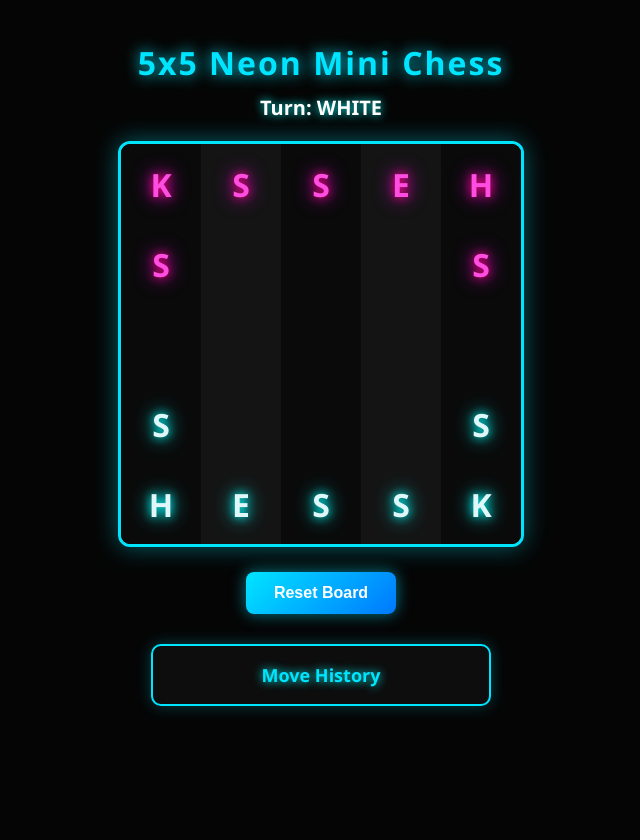
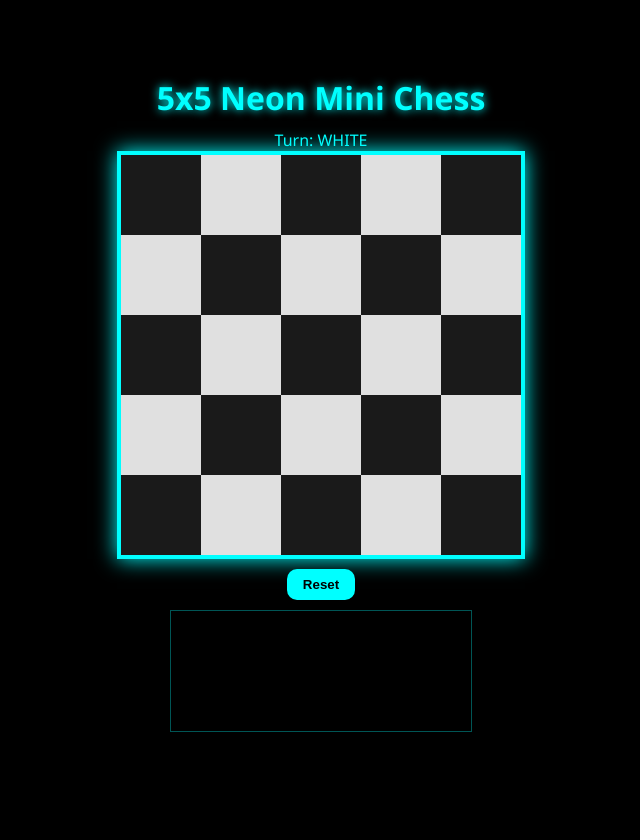
Before and after one commit to DEBABRATA1331/5X5Chess, a Flask app: template backend/templates/index.html in a window 1280 px wide. Shown: the whole page, without its empty margins (319-959 px from the left). After the commit the page ends 732 px from the top, so only its background shows below. Run offline with Flask 3, Linux system fonts and the light colour scheme; the template is opened without the code that fills it, so the values that code supplies are empty.

```diff
--- a/backend/templates/index.html
+++ b/backend/templates/index.html
@@ -1,58 +1,143 @@
 <!DOCTYPE html>
 <html lang="en">
 <head>
-    <meta charset="UTF-8" />
-    <meta name="viewport" content="width=device-width, initial-scale=1.0"/>
-    <title>5x5 Neon Mini Chess</title>
-    <link rel="stylesheet" href="{{ url_for('static', filename='style.css') }}">
+  <meta charset="UTF-8" />
+  <meta name="viewport" content="width=device-width, initial-scale=1.0" />
+  <title>5x5 Neon Mini Chess</title>
+  <style>
+    body {
+      background-color: #000;
+      color: #0ff;
+      font-family: 'Segoe UI', sans-serif;
+      display: flex;
+      flex-direction: column;
+      align-items: center;
+      justify-content: center;
+      height: 100vh;
+      margin: 0;
+    }
+
+    h1 {
+      margin-bottom: 10px;
+      color: #0ff;
+      text-shadow: 0 0 10px #0ff;
+    }
+
+    .board {
+      display: grid;
+      grid-template-columns: repeat(5, 80px);
+      grid-template-rows: repeat(5, 80px);
+      border: 4px solid #0ff;
+      box-shadow: 0 0 20px #0ff;
+    }
+
+    .cell {
+      display: flex;
+      align-items: center;
+      justify-content: center;
+      font-size: 28px;
+      cursor: pointer;
+      user-select: none;
+      transition: all 0.2s ease;
+    }
+
+    /* 🟦 Alternate black-white color pattern */
+    .cell:nth-child(odd) {
+      background-color: #1a1a1a;
+    }
+    .cell:nth-child(even) {
+      background-color: #e0e0e0;
+    }
+
+    /* 🟩 Glow when selected */
+    .cell.selected {
+      box-shadow: 0 0 15px #0ff inset, 0 0 10px #0ff;
+    }
+
+    /* 🟨 Highlight valid moves */
+    .valid-move {
+      background-color: #0ff4;
+    }
+
+    /* 🟥 Highlight captures */
+    .valid-capture {
+      background-color: #f004;
+    }
+
+    .white-piece {
+      color: #fff;
+      text-shadow: 0 0 8px #0ff;
+    }
+
+    .black-piece {
+      color: #0ff;
+      text-shadow: 0 0 8px #fff;
+    }
+
+    #controls {
+      margin-top: 10px;
+      display: flex;
+      gap: 20px;
+      align-items: center;
+    }
+
+    #resetBtn {
+      background: #0ff;
+      color: #000;
+      border: none;
+      padding: 8px 16px;
+      font-weight: bold;
+      border-radius: 10px;
+      cursor: pointer;
+      transition: 0.2s;
+    }
+
+    #resetBtn:hover {
+      background: #fff;
+    }
+
+    #move-history {
+      list-style: none;
+      padding: 0;
+      margin-top: 10px;
+      color: #0ff;
+      font-size: 14px;
+      height: 120px;
+      overflow-y: auto;
+      width: 300px;
+      border: 1px solid #0ff5;
+    }
+  </style>
 </head>
 <body>
-    <h1>5x5 Neon Mini Chess</h1>
 
-    <div id="turn-indicator">Turn: WHITE</div>
+  <h1>5x5 Neon Mini Chess</h1>
 
-    <!-- 🟩 5x5 Chessboard -->
-    <div class="board" role="grid" aria-label="5 by 5 chessboard">
-        <div class="cell black-piece" id="0-0" role="gridcell">K</div>
-        <div class="cell black-piece" id="0-1" role="gridcell">S</div>
-        <div class="cell black-piece" id="0-2" role="gridcell">S</div>
-        <div class="cell black-piece" id="0-3" role="gridcell">E</div>
-        <div class="cell black-piece" id="0-4" role="gridcell">H</div>
+  <div id="turn-indicator">Turn: WHITE</div>
 
-        <div class="cell black-piece" id="1-0" role="gridcell">S</div>
-        <div class="cell" id="1-1" role="gridcell"></div>
-        <div class="cell" id="1-2" role="gridcell"></div>
-        <div class="cell" id="1-3" role="gridcell"></div>
-        <div class="cell black-piece" id="1-4" role="gridcell">S</div>
+  <div class="board" id="chessboard">
+    <!-- 5x5 cells dynamically generated below -->
+  </div>
 
-        <div class="cell" id="2-0" role="gridcell"></div>
-        <div class="cell" id="2-1" role="gridcell"></div>
-        <div class="cell" id="2-2" role="gridcell"></div>
-        <div class="cell" id="2-3" role="gridcell"></div>
-        <div class="cell" id="2-4" role="gridcell"></div>
+  <div id="controls">
+    <button id="resetBtn">Reset</button>
+  </div>
 
-        <div class="cell white-piece" id="3-0" role="gridcell">S</div>
-        <div class="cell" id="3-1" role="gridcell"></div>
-        <div class="cell" id="3-2" role="gridcell"></div>
-        <div class="cell" id="3-3" role="gridcell"></div>
-        <div class="cell white-piece" id="3-4" role="gridcell">S</div>
+  <ul id="move-history"></ul>
 
-        <div class="cell white-piece" id="4-0" role="gridcell">H</div>
-        <div class="cell white-piece" id="4-1" role="gridcell">E</div>
-        <div class="cell white-piece" id="4-2" role="gridcell">S</div>
-        <div class="cell white-piece" id="4-3" role="gridcell">S</div>
-        <div class="cell white-piece" id="4-4" role="gridcell">K</div>
-    </div>
+  <script>
+    // === CREATE BOARD DYNAMICALLY ===
+    const board = document.getElementById('chessboard');
+    const boardSize = 5;
+    for (let r = 0; r < boardSize; r++) {
+      for (let c = 0; c < boardSize; c++) {
+        const cell = document.createElement('div');
+        cell.id = `${r}-${c}`;
+        cell.classList.add('cell');
+        board.appendChild(cell);
+      }
+    }
+  </script>
 
-    <div class="controls">
-        <button id="resetBtn">Reset Board</button>
-    </div>
-
-    <div id="move-history-container">
-        <h3>Move History</h3>
-        <ul id="move-history" aria-live="polite"></ul>
-    </div>
-
-    <script src="{{ url_for('static', filename='script.js') }}"></script>
 </body>
 </html>
```
